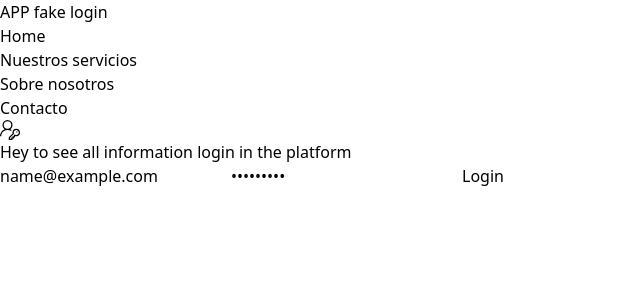
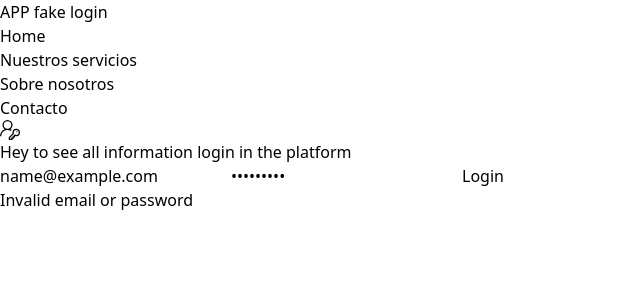
Before and after one commit to ElTitoStonks/Fake-login, a React (Vite) app: page / in a window 1280 px wide. Both pictures are taken after typing "name@example.com", "Sample123" into the empty fields and a click on the input "Login". Shown: the top 300 px of the page, without its empty margins (0-640 px from the left). Built offline with nearby package versions, Linux system fonts and the light colour scheme.

Commit message:
separate into components

```diff
--- a/src/App.jsx
+++ b/src/App.jsx
@@ -1,50 +1,23 @@
-import { useContext, useState } from 'react'
+import { useContext } from 'react'
 import './App.css'
 import { Header } from './components/Header'
 import { FilterContext } from './context/AuthProvider'
-import users from './users/user.json'
+import { FormLogic } from './hooks/FormLogic'
+import { LoginUser, NoLoginUser } from './components/LoginUser'
 
 function App() {
   const { user, login, logout } = useContext(FilterContext)
+  const { handleChange, handleSubmit, handleLogout, formData, error } = FormLogic({ login, logout })
 
-  const [formData, setFormData] = useState({ "email": "", "password": "" })
-
-  const handleChange = (e) => {
-    setFormData(prev => ({
-      ...prev,
-      [e.target.placeholder]: e.target.value
-    }))
-  }
-
-  const handleSubmit = (e) => {
-    e.preventDefault()
-
-    const foundUser = users.find((u) => u.email === formData.email && u.password === formData.password)
-
-    if (foundUser) {
-      login(foundUser)
-    } else {
-      alert("Invalid credentials")
-    }
-  }
   return (
     <>
       <Header />
       <main>
         {user ? (
-          <div>
-            <h2>Welcome back, {user.name}</h2>
-          </div>
+          <LoginUser handleLogout={handleLogout} />
         ) :
           (
-            <div>
-              <h2>Hey to see all information login in the platform</h2>
-              <form onSubmit={handleSubmit}>
-                <input type="text" placeholder="email" onChange={handleChange} value={formData.email} />
-                <input type="password" placeholder="password" onChange={handleChange} value={formData.password} />
-                <input type="submit" value="Login" />
-              </form>
-            </div>
+            <NoLoginUser error={error} formData={formData} handleChange={handleChange} handleSubmit={handleSubmit} />
           )}
       </main>
     </>
--- /dev/null
+++ b/src/components/LoginUser.jsx
@@ -0,0 +1,31 @@
+import { useContext } from "react";
+import { FilterContext } from "../context/AuthProvider";
+import { FormLogic } from "../hooks/FormLogic";
+
+export function LoginUser({ handleLogout }) {
+    const { user } = useContext(FilterContext)
+    return (
+        <div>
+            <h2>Welcome back, {user.name}</h2>
+            <button onClick={handleLogout}>LogOut</button>
+        </div>
+    )
+}
+
+export function NoLoginUser({ handleSubmit, handleChange, formData, error }) {
+    return (
+        <div>
+            <h2>Hey to see all information login in the platform</h2>
+            <form onSubmit={handleSubmit}>
+                <input type="text" placeholder="Email" name='email' onChange={handleChange} value={formData.email} />
+                <input type="password" placeholder="Password" name='password' onChange={handleChange} value={formData.password} />
+                <input type="submit" value="Login" />
+            </form>
+            {error &&
+                <div>
+                    <p>{error}</p>
+                </div>
+            }
+        </div>
+    )
+}
--- /dev/null
+++ b/src/hooks/FormLogic.jsx
@@ -0,0 +1,40 @@
+import { useState } from "react"
+import users from '../users/user.json'
+export function FormLogic({ login, logout }) {
+    const [formData, setFormData] = useState({ "email": "", "password": "" })
+    const [error, setError] = useState("")
+
+    const handleChange = (e) => {
+        const { name, value } = e.target
+        setFormData(prev => ({
+            ...prev,
+            [name]: value
+        }))
+    }
+
+    const handleLogout = () => {
+        logout()
+    }
+
+    const handleSubmit = (e) => {
+        e.preventDefault()
+
+        const foundUser = users.find((u) => u.email === formData.email && u.password === formData.password)
+
+        if (!formData.email) {
+            setError("Email is required")
+            return
+        } else if (!formData.password) {
+            setError("Password is required")
+            return
+        }
+
+        if (foundUser) {
+            login(foundUser)
+        } else {
+            setError("Invalid email or password")
+        }
+    }
+
+    return { handleChange, handleSubmit, handleLogout, formData, error }
+}
--- a/src/users/user.json
+++ b/src/users/user.json
@@ -3,5 +3,11 @@
         "email": "example@example.com",
         "password": "password123",
         "name": "John Doe"
+    },
+    {
+        "email": "m@oltra.com",
+        "password": "111",
+        "name": "Mario Oltra"
+
     }
 ]
```
